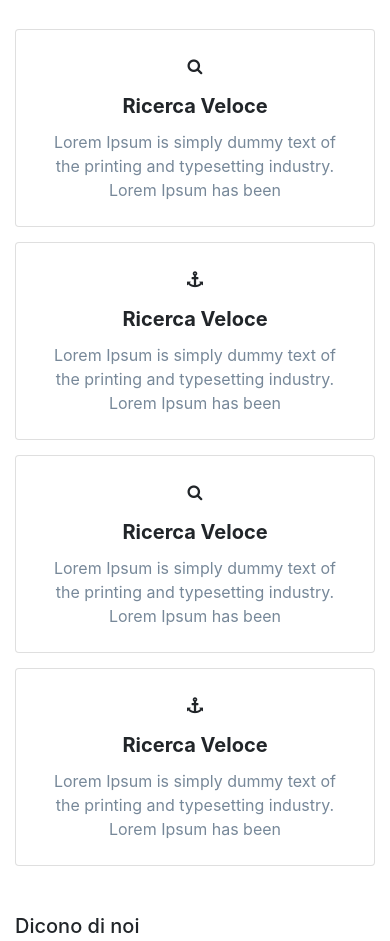
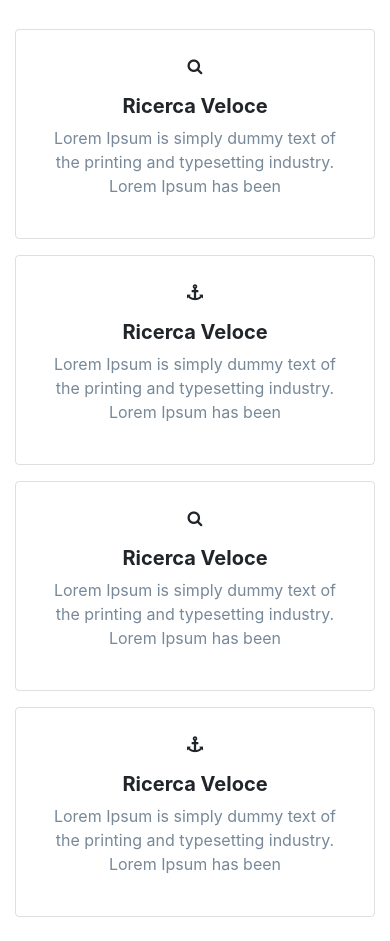
Before and after one commit to gianlucabaldin/static_layout, a plain HTML site: page index.html in a window 390 px wide. Shown: the part 982-1923 px from the top of the page. Drawn offline with nearby package versions, Linux system fonts and the light colour scheme.

Commit message:
box responsiveness management

```diff
--- a/index.html
+++ b/index.html
@@ -62,42 +62,42 @@
         </div>
       </div>
 
-      <div class="card-deck mt-3">
-        <div class="card text-center">
-          <div class="card-body p-4">
+      <div class="row mt-3">
+        <div class="col-12 col-sm-6 col-lg-3 text-center">
+          <div class="box p-4">
             <i class="fa fa-search"></i>
-            <h5 class="card-title">Ricerca Veloce</h5>
-            <p class="card-text">
+            <h5 class="box-title">Ricerca Veloce</h5>
+            <p class="box-text">
               Lorem Ipsum is simply dummy text of the printing and typesetting
               industry. Lorem Ipsum has been
             </p>
           </div>
         </div>
-        <div class="card text-center">
-          <div class="card-body p-4">
+        <div class="col-12 col-sm-6 col-lg-3 text-center">
+          <div class="box p-4">
             <i class="fa fa-anchor"></i>
-            <h5 class="card-title">Ricerca Veloce</h5>
-            <p class="card-text">
+            <h5 class="box-title">Ricerca Veloce</h5>
+            <p class="box-text">
               Lorem Ipsum is simply dummy text of the printing and typesetting
               industry. Lorem Ipsum has been
             </p>
           </div>
         </div>
-        <div class="card text-center">
-          <div class="card-body p-4">
+        <div class="col-12 col-sm-6 col-lg-3 text-center">
+          <div class="box p-4">
             <i class="fa fa-search"></i>
-            <h5 class="card-title">Ricerca Veloce</h5>
-            <p class="card-text">
+            <h5 class="box-title">Ricerca Veloce</h5>
+            <p class="box-text">
               Lorem Ipsum is simply dummy text of the printing and typesetting
               industry. Lorem Ipsum has been
             </p>
           </div>
         </div>
-        <div class="card text-center">
-          <div class="card-body p-4">
+        <div class="col-12 col-sm-6 col-lg-3 text-center">
+          <div class="box p-4">
             <i class="fa fa-anchor"></i>
-            <h5 class="card-title">Ricerca Veloce</h5>
-            <p class="card-text">
+            <h5 class="box-title">Ricerca Veloce</h5>
+            <p class="box-text">
               Lorem Ipsum is simply dummy text of the printing and typesetting
               industry. Lorem Ipsum has been
             </p>
--- a/main.css
+++ b/main.css
@@ -16,7 +16,7 @@ body {
 }
 
 .btn-warning {
-  width: 100%;
+  width: 250px;
 }
 
 .media {
@@ -43,15 +43,27 @@ body {
   border: 3px solid aquamarine;
 }
 
-.card-title {
+.box {
+  background-clip: border-box;
+  border: 1px solid rgba(0, 0, 0, 0.125);
+  border-radius: 0.25rem;
+}
+/* when box wraps to a second line use a margin bottom to give space between the upper one and the above one */
+@media (max-width: 992px) {
+  .box {
+    margin-bottom: 1rem;
+  }
+}
+
+.box-title {
   font-weight: bold;
 }
 
-.card-text {
+.box-text {
   color: lightslategrey;
 }
 
-.card i {
+.box i {
   padding-bottom: 20px;
 }
 
```
